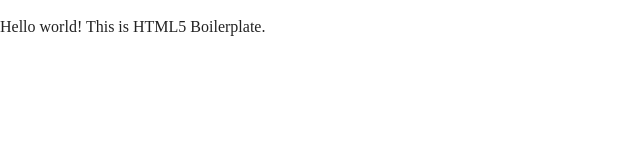
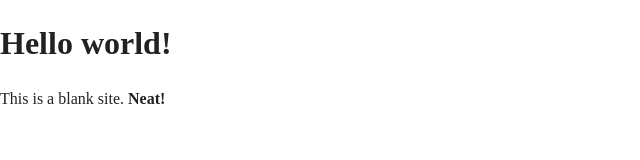
Before and after one commit to garr1s0n/LaManchaDirtyDawg, a website: page index.html in a window 1280 px wide. Shown: the whole page, without its empty margins (0-640 px from the left). Drawn offline with Linux system fonts and the light colour scheme.

Commit message:
Blank Content

```diff
--- a/index.html
+++ b/index.html
@@ -17,9 +17,8 @@
     </head>
     <body>
         <!-- Add your site or application content here -->
-        <p>Hello world! This is HTML5 Boilerplate.</p>
-
-
+        <h1>Hello world!</h1>
+        <p>This is a blank site. <b>Neat!</b></p>
 
         <script src="src/js/vendor/modernizr-3.5.0.min.js"></script>
         <script src="src/js/plugins.js"></script>
```
